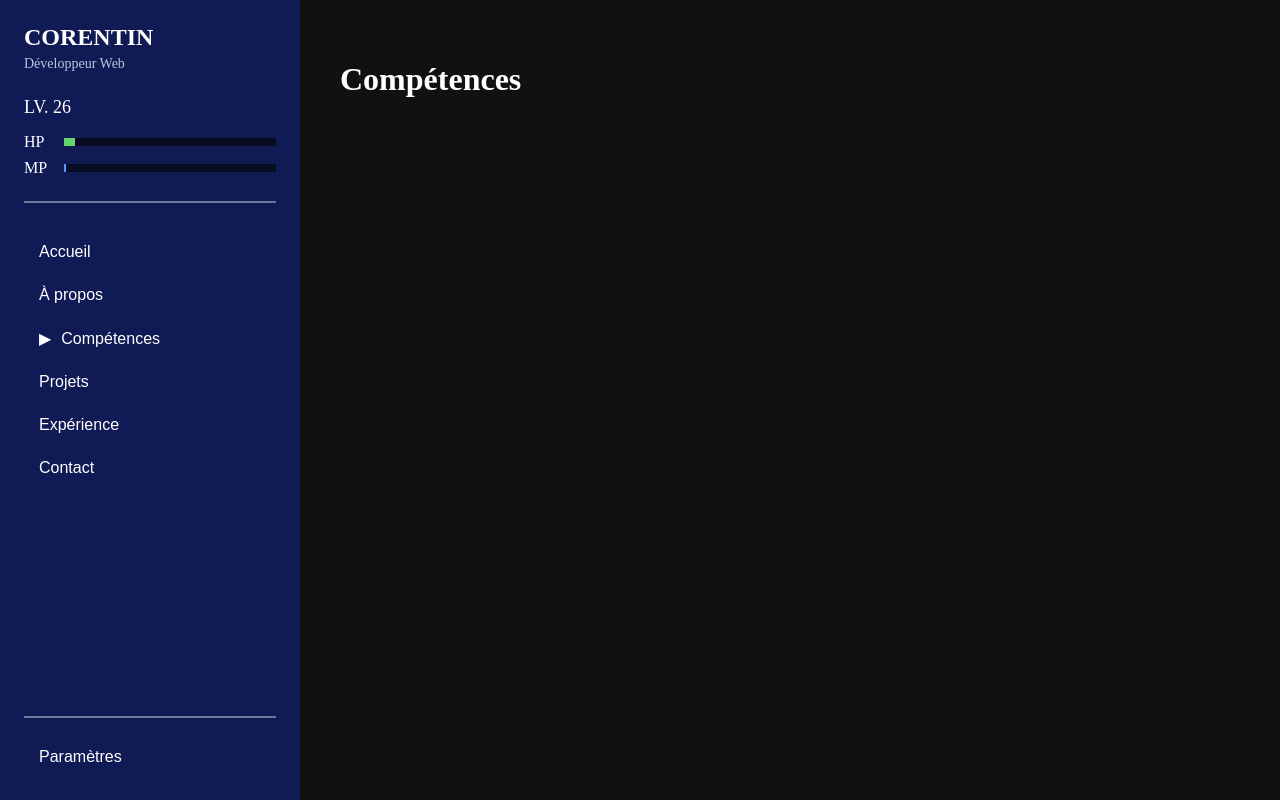
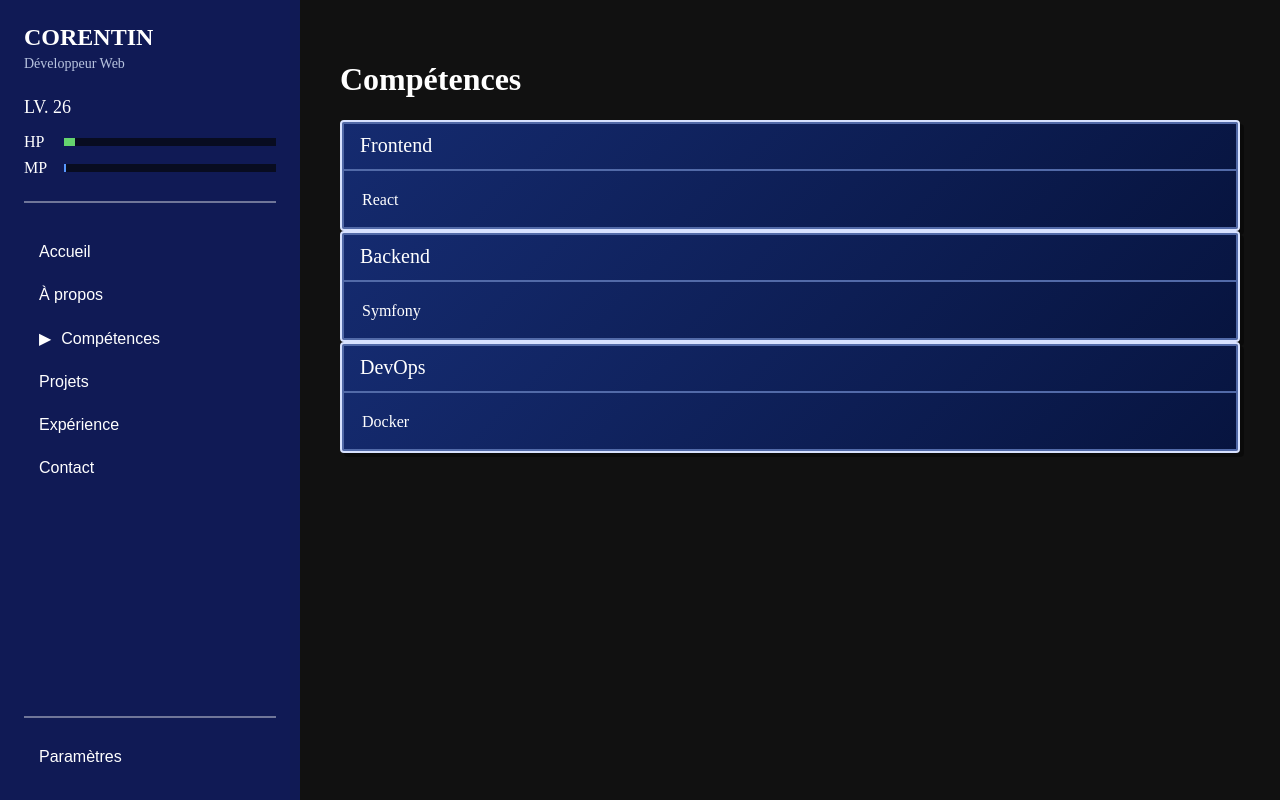
Before and after one commit to Corentin-Epitech/PortFolio, a React app in the folder portfolio/: page / in a window 1280 px wide. Both pictures are taken after a click on the button "Compétences". Built offline with nearby package versions, Linux system fonts and the light colour scheme; the HTML template or start-up script is replaced by a standard one.

Commit message:
Add: RPGWindows first version

```diff
--- /dev/null
+++ b/portfolio/src/components/ui/RPGWindows.css
@@ -0,0 +1,35 @@
+.rpg-window {
+    position: relative;
+
+    background: linear-gradient(
+        135deg,
+        #152b70,
+        #07143f
+    );
+
+    border: 2px solid #d8e2ff;
+    border-radius: 4px;
+
+    box-shadow:
+        inset 0 0 0 2px #526aa8,
+        4px 4px 0 rgba(0, 0, 0, 0.4);
+
+    color: white;
+}
+
+.rpg-window__header {
+    padding: 12px 18px;
+
+    border-bottom: 2px solid #526aa8;
+}
+
+.rpg-window__title {
+    margin: 0;
+
+    font-size: 20px;
+    font-weight: normal;
+}
+
+.rpg-window__content {
+    padding: 20px;
+}
--- a/portfolio/src/components/ui/RPGWindows.jsx
+++ b/portfolio/src/components/ui/RPGWindows.jsx
@@ -0,0 +1,21 @@
+import "./RPGWindows.css";
+
+function RPGWindow({ title, children, className = "" }) {
+    return (
+        <section className={`rpg-window ${className}`}>
+            {title && (
+                <div className="rpg-window__header">
+                    <h2 className="rpg-window__title">
+                        {title}
+                    </h2>
+                </div>
+            )}
+
+            <div className="rpg-window__content">
+                {children}
+            </div>
+        </section>
+    );
+}
+
+export default RPGWindow;
--- a/portfolio/src/pages/Skills.jsx
+++ b/portfolio/src/pages/Skills.jsx
@@ -1,7 +1,19 @@
+import RPGWindow from "../components/ui/RPGWindows";
+
 function Skills() {
     return (
         <div>
             <h1>Compétences</h1>
+
+            <RPGWindow title="Frontend">
+                React
+            </RPGWindow>
+            <RPGWindow title="Backend">
+                Symfony
+            </RPGWindow>
+            <RPGWindow title="DevOps">
+                Docker
+            </RPGWindow>
         </div>
     );
 }
```
